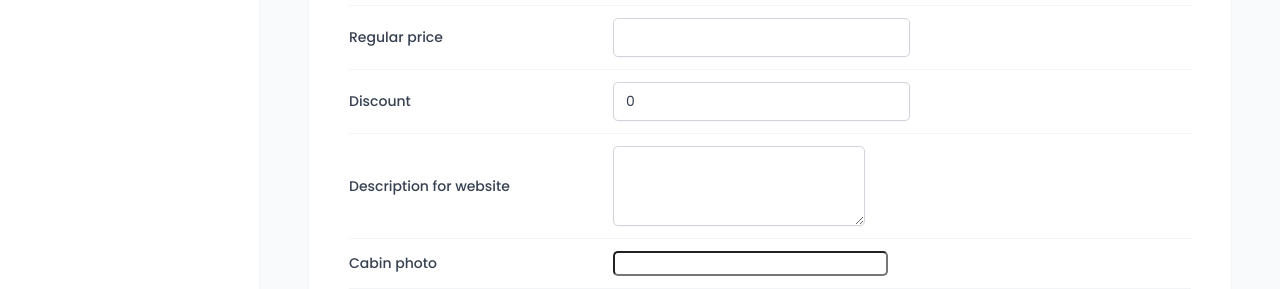
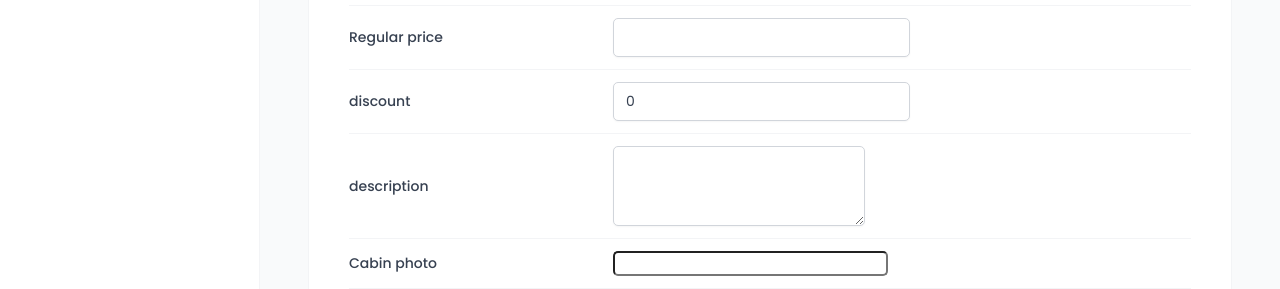
Before and after one commit to piyush-singh21/the-wild-oasis, a React (Vite) app: page /cabins in a window 1280 px wide. Both pictures are taken after a click on the button "Add new cabin". Shown: the part 431-720 px from the top of the page. Built offline with nearby package versions, Linux system fonts and the light colour scheme; no server answers; the database is empty; a web font is replaced by a local one.

Commit message:
Handling form error

```diff
--- a/src/features/cabins/CreateCabinForm.jsx
+++ b/src/features/cabins/CreateCabinForm.jsx
@@ -9,46 +9,47 @@
 import { useMutation, useQueryClient } from "@tanstack/react-query";
 import { createCabin } from "../../services/apiCabins";
 import toast from "react-hot-toast";
+import FormRow from "../../ui/FormRow";
+// const FormRow = styled.div`
+//   display: grid;
+//   align-items: center;
+//   grid-template-columns: 24rem 1fr 1.2fr;
+//   gap: 2.4rem;
 
-const FormRow = styled.div`
-  display: grid;
-  align-items: center;
-  grid-template-columns: 24rem 1fr 1.2fr;
-  gap: 2.4rem;
+//   padding: 1.2rem 0;
 
-  padding: 1.2rem 0;
+//   &:first-child {
+//     padding-top: 0;
+//   }
 
-  &:first-child {
-    padding-top: 0;
-  }
+//   &:last-child {
+//     padding-bottom: 0;
+//   }
 
-  &:last-child {
-    padding-bottom: 0;
-  }
+//   &:not(:last-child) {
+//     border-bottom: 1px solid var(--color-grey-100);
+//   }
 
-  &:not(:last-child) {
-    border-bottom: 1px solid var(--color-grey-100);
-  }
+//   &:has(button) {
+//     display: flex;
+//     justify-content: flex-end;
+//     gap: 1.2rem;
+//   }
+// `;
 
-  &:has(button) {
-    display: flex;
-    justify-content: flex-end;
-    gap: 1.2rem;
-  }
-`;
+// const Label = styled.label`
+//   font-weight: 500;
+// `;
 
-const Label = styled.label`
-  font-weight: 500;
-`;
-
-const Error = styled.span`
-  font-size: 1.4rem;
-  color: var(--color-red-700);
-`;
+// const Error = styled.span`
+//   font-size: 1.4rem;
+//   color: var(--color-red-700);
+// `;
 
 function CreateCabinForm() {
   const queryClient = useQueryClient();
-  const { register, handleSubmit, reset } = useForm();
+  const { register, handleSubmit, reset, getValues, formState } = useForm();
+  const { errors } = formState;
   const { mutate, isLoading: isCreating } = useMutation({
     mutationFn: createCabin,
     onSuccess: () => {
@@ -61,45 +62,70 @@
   function onSubmit(data) {
     mutate(data);
   }
+  function onError(errors) {
+    console.log(errors);
+  }
   return (
-    <Form onSubmit={handleSubmit(onSubmit)}>
-      <FormRow>
-        <Label htmlFor="name">Cabin name</Label>
-        <Input type="text" id="name" {...register("name")} />
+    <Form onSubmit={handleSubmit(onSubmit, onError)}>
+      <FormRow label="Cabin name" error={errors?.name?.message}>
+        <Input
+          type="text"
+          id="name"
+          disabled={isCreating}
+          {...register("name", { required: "This field is required" })}
+        />
       </FormRow>
 
-      <FormRow>
-        <Label htmlFor="maxCapacity">Maximum capacity</Label>
-        <Input type="number" id="maxCapacity" {...register("maxCapacity")} />
+      <FormRow label="Maximum capacity" error={errors?.maxCapacity?.message}>
+        <Input
+          type="number"
+          id="maxCapacity"
+          disabled={isCreating}
+          {...register("maxCapacity", {
+            required: "This field is required",
+            min: { value: 1, message: "Capacity should be at least 1" },
+          })}
+        />
       </FormRow>
 
-      <FormRow>
-        <Label htmlFor="regularPrice">Regular price</Label>
-        <Input type="number" id="regularPrice" {...register("regularPrice")} />
+      <FormRow label="Regular price" error={errors?.regularPrice?.message}>
+        <Input
+          type="number"
+          id="regularPrice"
+          disabled={isCreating}
+          {...register("regularPrice", {
+            required: "This field is required",
+            min: { value: 1, message: "Capacity should be at least 1" },
+          })}
+        />
       </FormRow>
 
-      <FormRow>
-        <Label htmlFor="discount">Discount</Label>
+      <FormRow label="discount" error={errors?.discount?.message}>
         <Input
           type="number"
           id="discount"
           defaultValue={0}
-          {...register("discount")}
+          disabled={isCreating}
+          {...register("discount", {
+            required: "This field is required",
+            validate: (value) =>
+              +value <= +getValues().regularPrice ||
+              "Discount should be less than regularPrice",
+          })}
         />
       </FormRow>
 
-      <FormRow>
-        <Label htmlFor="description">Description for website</Label>
+      <FormRow label="description" error={errors?.description?.message}>
         <Textarea
           type="number"
           id="description"
+          disabled={isCreating}
           defaultValue=""
-          {...register("description")}
+          {...register("description", { required: "This field is required" })}
         />
       </FormRow>
 
-      <FormRow>
-        <Label htmlFor="image">Cabin photo</Label>
+      <FormRow label="Cabin photo">
         <FileInput id="image" accept="image/*" {...register("image")} />
       </FormRow>
 
--- a/src/ui/AppLayout.jsx
+++ b/src/ui/AppLayout.jsx
@@ -5,6 +5,7 @@
 const Main = styled.main`
   background-color: var(--color-grey-50);
   padding: 4rem 4.8rem 6.4rem;
+  overflow: scroll;
 `;
 const StyledAppLayout = styled.div`
   display: grid;
--- /dev/null
+++ b/src/ui/FormRow.jsx
@@ -0,0 +1,49 @@
+import styled from "styled-components";
+
+const StyledFormRow = styled.div`
+  display: grid;
+  align-items: center;
+  grid-template-columns: 24rem 1fr 1.2fr;
+  gap: 2.4rem;
+
+  padding: 1.2rem 0;
+
+  &:first-child {
+    padding-top: 0;
+  }
+
+  &:last-child {
+    padding-bottom: 0;
+  }
+
+  &:not(:last-child) {
+    border-bottom: 1px solid var(--color-grey-100);
+  }
+
+  &:has(button) {
+    display: flex;
+    justify-content: flex-end;
+    gap: 1.2rem;
+  }
+`;
+
+const Label = styled.label`
+  font-weight: 500;
+`;
+
+const Error = styled.span`
+  font-size: 1.4rem;
+  color: var(--color-red-700);
+`;
+
+function FormRow({ label, error, children }) {
+  return (
+    <StyledFormRow>
+      {label && <Label htmlFor={children.props.id}>{label}</Label>}
+      {children}
+      {error && <Error>{error}</Error>}
+    </StyledFormRow>
+  );
+}
+
+export default FormRow;
```
